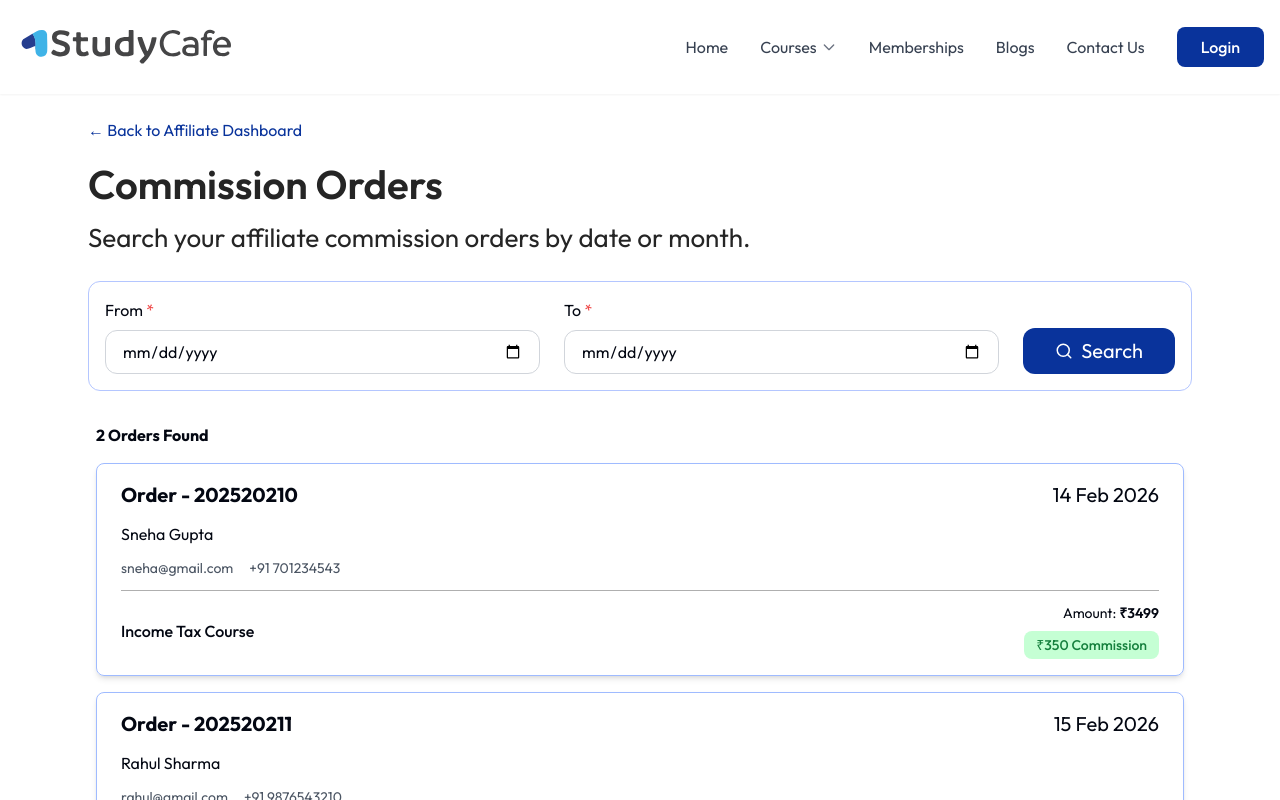
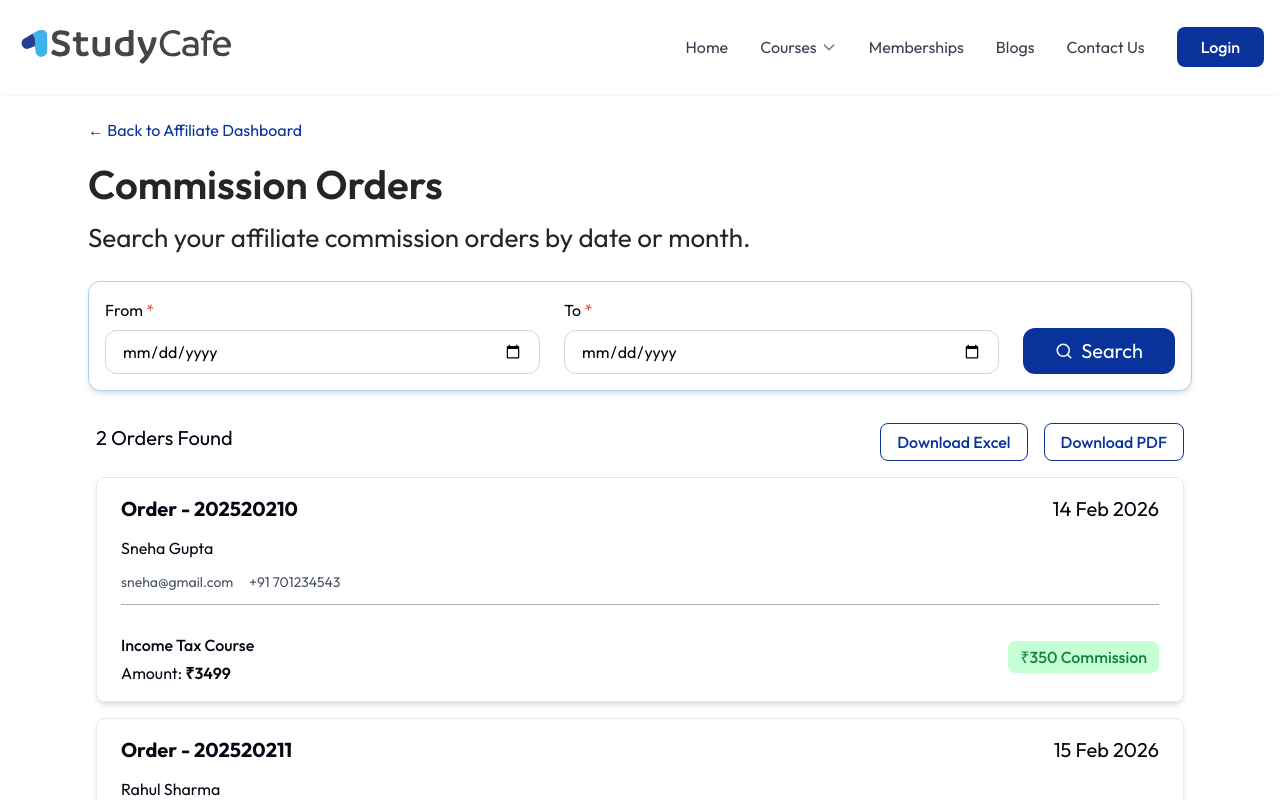
Before and after one commit to developers3mindsRp/study-cafe-web, a Next.js app: page /report in a window 1280 px wide. Shown: the top 800 px of the page. Built offline with nearby package versions, Linux system fonts and the light colour scheme; no server answers.

Commit message:
profile issues fixed

```diff
--- a/src/components/layout/account/EditProfile.tsx
+++ b/src/components/layout/account/EditProfile.tsx
@@ -87,7 +87,7 @@ const countries = countryList.getNames();
              <div className="border bg-[#F0F2F4] rounded-lg flex overflow-x-auto md:overflow-hidden text-sm font-medium md:p-2 scrollbar-hide justify-around ">
 
         {[
-              { key: "Profile", label: "Profile Settings", icon: "/images/user.svg", activeIcon: "/images/user-active.png" },
+          { key: "Profile", label: "Profile Settings", icon: "/images/user.svg", activeIcon: "/images/user-active.png" },
           { key: "Payment", label: "Payment History" ,icon: "/images/credit-card.png", activeIcon: "/images/credit-card-active.svg"},
           { key: "Course", label: "Purchased Course", icon: "/images/course.png", activeIcon: "/images/course-active.svg" },
           { key: "Membership", label: "Membership course", icon: "/images/crown.svg", activeIcon: "/images/crown-active.svg" },
--- a/src/components/layout/account/Report.tsx
+++ b/src/components/layout/account/Report.tsx
@@ -101,7 +101,7 @@ export default function Commission() {
         Search your affiliate commission orders by date or month.
       </p>
 
-      <div className="border border-[#B4C6FF] rounded-xl p-4">
+      <div className="border border-[#B4C6FF] rounded-xl p-4 shadow-md">
         <div className="flex flex-col md:flex-row gap-6 md:items-end">
 
           {/* From */}
@@ -160,14 +160,22 @@ export default function Commission() {
 
       {/* All courses---------- */}
       <div className="py-4">
-        <div className="flex mt-4 px-2">
-        <h2 className="font-bold">2 Orders Found</h2>
+        <div className="flex flex-col md:flex-row  mt-4 px-2">
+          <h2 className="font-regular text-[20px] mb-2">2 Orders Found</h2>
+          <div className="md:ml-auto flex  gap-4">
+            <button className="md:ml-auto text-[#09339B] hover:text-[#0F2E75] border border-[#09339B] px-4 md:px-4 py-1 rounded-lg font-medium">
+              Download Excel
+            </button>
+            <button className="md:ml-auto text-[#09339B] hover:text-[#0F2E75] border border-[#09339B] px-4 md:px-4 py-1 rounded-lg font-medium">
+              Download PDF
+            </button>
+         </div>
         </div>
 
      {ordersData.map((order) => (
        <div
          key={order.id}
-         className="grid grid-cols-1 gap-3 mt-4 border border-[#9FBBFF] shadow-md rounded-lg p-4 px-6 mx-2"
+         className="grid grid-cols-1 gap-3 mt-4 border hover:border-[#9FBBFF] shadow-md rounded-lg p-4 px-6 mx-2 "
        >
          <div className="flex justify-between md:text-[20px] ">
            <p className="font-bold">Order - {order.orderId}</p>
@@ -183,18 +191,19 @@ export default function Commission() {
 
          <div className="border-t border-[#AFAFAF]"></div>
 
-         <div className="flex justify-between items-start">
-           <p className="font-medium mt-4">{order.course}</p>
+         <div className="flex  justify-between items-start">
+           <div className="flex flex-col">
+             <p className="font-medium mt-4">{order.course}</p>
+             <p className="mt-1">Amount: <span className="font-semibold">₹{order.amount}</span> </p>
+        </div>
 
-           <div className="flex flex-col gap-2 text-sm">
-             <p className="text-end">
-               Amount: <span className="font-semibold">₹{order.amount}</span>
+
+
+
+             <p className="bg-[#C5FFD4] px-3 py-1 rounded-lg text-green-700 font-medium mt-6">
+               ₹{order.commission} Commission
              </p>
 
-             <p className="bg-[#C5FFD4] px-3 py-1 rounded-lg text-green-700 font-medium">
-               ₹{order.commission} Commission
-             </p>
-           </div>
          </div>
        </div>
 ))}
--- a/src/components/layout/account/Sidebar.tsx
+++ b/src/components/layout/account/Sidebar.tsx
@@ -54,16 +54,16 @@ export default function Sidebar() {
       </p> */}
 
       <div className="mt-3 space-y-2 md:self-start md:text-left ">
-        <div className="flex gap-2 items-center">
-          <img src="/images/mail.png" alt="" className="mt-1" />
-                <p className="text-[#AFAFAF] break-all text-sm">
+        <div className="flex gap-1 md:gap-2 items-center">
+          <img src="/images/mail.png" alt="" className="mt-0 w-4 md:w-5 h-4 md:h-5" />
+                <p className="text-[#AFAFAF]  text-[14px] md:text-[16px] text-ellipsis overflow-hidden">
             Shubham87548@gmail.com
           </p>
         </div>
 
-        <div className="flex gap-2 items-center ">
-          <img src="/images/phone.png" alt="" />
-          <p className="text-[#AFAFAF] text-sm">+91 9584784584</p>
+        <div className="flex gap-1 md:gap-2 items-center ">
+          <img src="/images/phone.png" alt="" className="w-4 h-4 md:w-5 md:h-5" />
+          <p className="text-[#AFAFAF] text-[14px] md:text-[16px]">+91 9584784584</p>
         </div>
       </div>
     </div>
```
